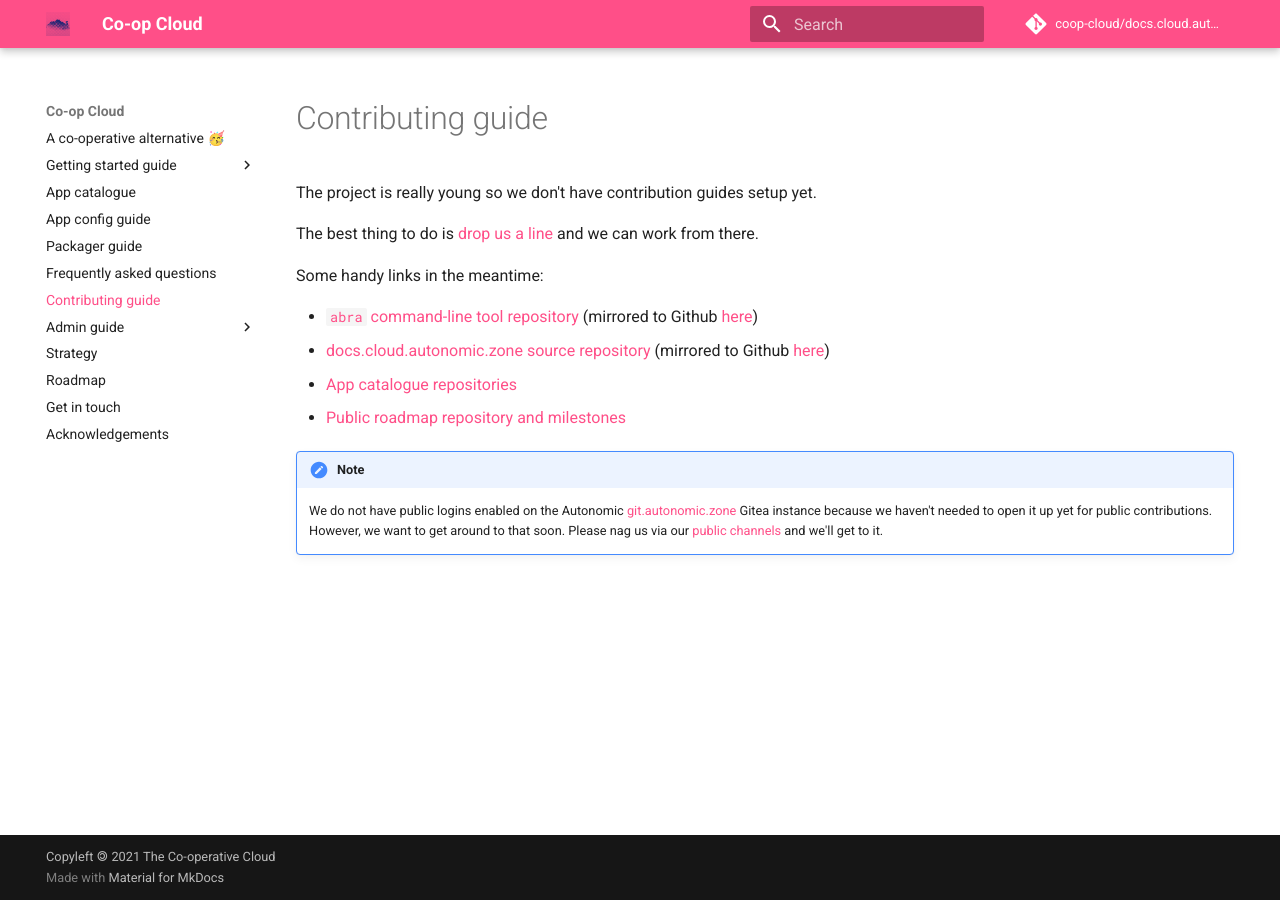
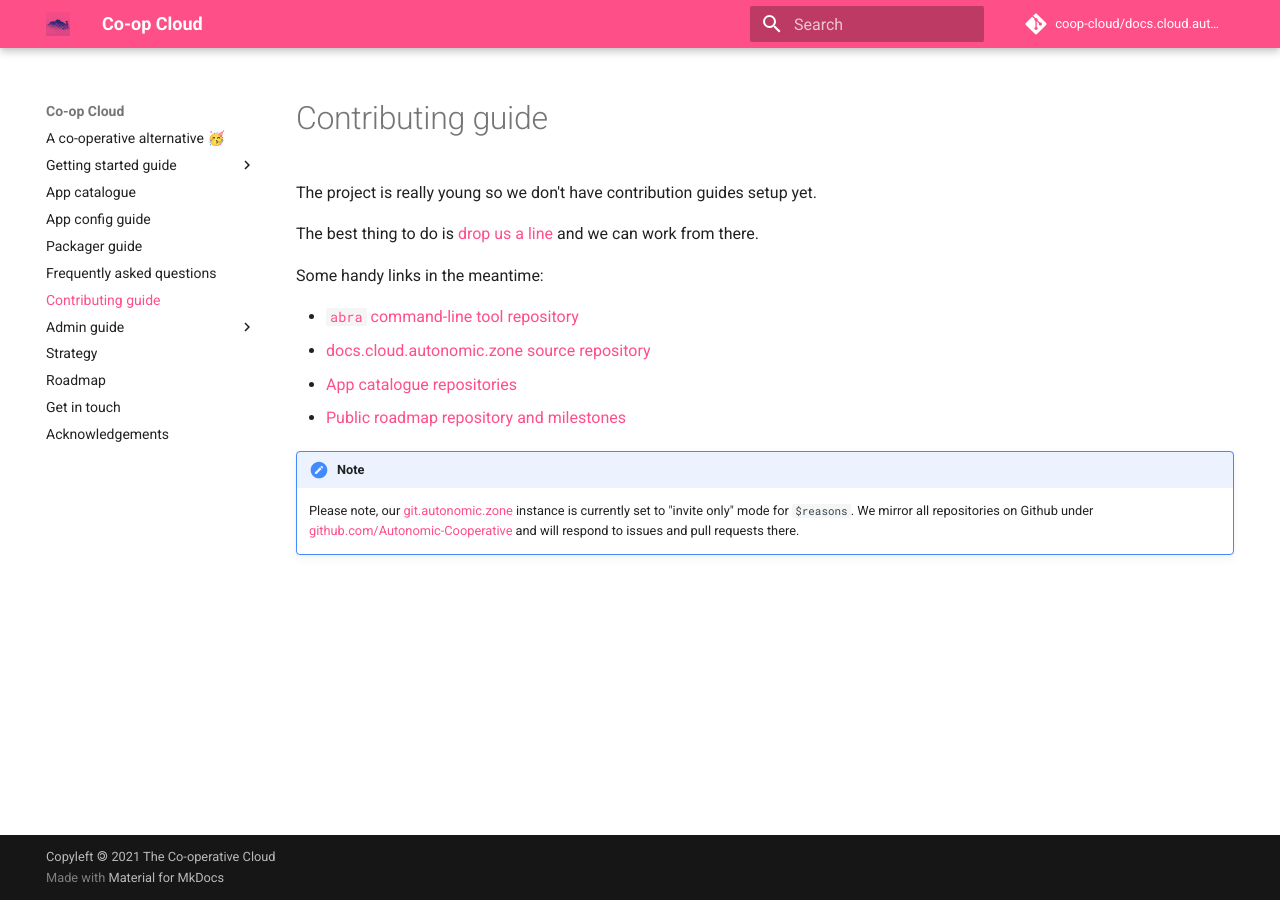
Before and after one commit to mayel/docs.coopcloud.tech, an MkDocs documentation site: the page built from docs/contribute.md, in a window 1280 px wide. Built offline with MkDocs 1.6.1 and Material for MkDocs 9.7.7, drawn with Linux system fonts in a browser that asks for light colours.

Commit message:
Note mirroring and status of our Gitea

```diff
--- a/docs/contribute.md
+++ b/docs/contribute.md
@@ -8,15 +8,14 @@ The best thing to do is [drop us a line](/contact/) and we can work from there.
 
 Some handy links in the meantime:
 
-- [`abra` command-line tool repository](https://git.autonomic.zone/coop-cloud/abra) (mirrored to Github [here](https://github.com/Autonomic-Cooperative/abra))
-- [docs.cloud.autonomic.zone source repository](https://git.autonomic.zone/coop-cloud/docs.cloud.autonomic.zone) (mirrored to Github [here](https://github.com/Autonomic-Cooperative/docs.cloud.autonomic.zone))
+- [`abra` command-line tool repository](https://git.autonomic.zone/coop-cloud/abra)
+- [docs.cloud.autonomic.zone source repository](https://git.autonomic.zone/coop-cloud/docs.cloud.autonomic.zone)
 - [App catalogue repositories](https://git.autonomic.zone/coop-cloud)
 - [Public roadmap repository and milestones](https://git.autonomic.zone/coop-cloud/organising/issues)
 
 !!! note
 
-    We do not have public logins enabled on the Autonomic
-    [git.autonomic.zone](https://git.autonomic.zone) Gitea instance because we
-    haven't needed to open it up yet for public contributions. However, we want
-    to get around to that soon. Please nag us via our [public
-    channels](/contact/) and we'll get to it.
+    Please note, our [git.autonomic.zone](https://git.autonomic.zone) instance
+    is currently set to "invite only" mode for `$reasons`. We mirror all repositories on Github
+    under [github.com/Autonomic-Cooperative](https://github.com/Autonomic-Cooperative) and will
+    respond to issues and pull requests there.
```
Also changed, not shown: docs/roadmap.md (+0 -8 lines).
